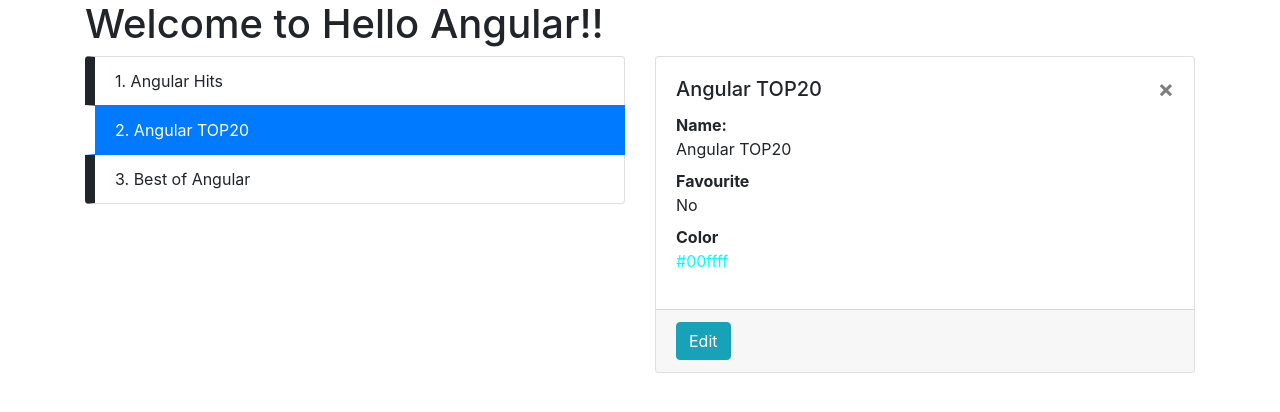
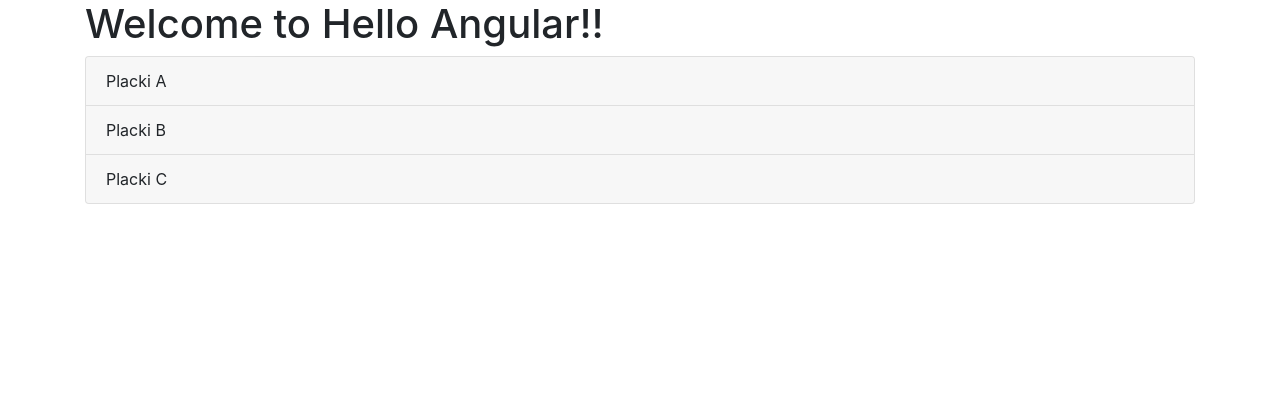
Before and after one commit to pawel13/angular-spotify3, an Angular app: page / in a window 1280 px wide. Shown: the top 412 px of the page. Built offline with nearby package versions, Linux system fonts and the light colour scheme.

Commit message:
tabs accordion

```diff
--- a/src/app/app.component.html
+++ b/src/app/app.component.html
@@ -6,7 +6,27 @@
         Welcome to {{ title }}!
       </h1>
 
-      <app-playlists-view></app-playlists-view>
+
+      <app-tabs>
+
+        <app-tab title="Placki A">
+          Placki A
+        </app-tab>
+
+        <app-tab title="Placki B">
+          Placki B
+        </app-tab>
+
+        <app-tab title="Placki C">
+          Placki C
+        </app-tab>
+
+      </app-tabs>
+
+
+
+
+      <!-- <app-playlists-view></app-playlists-view> -->
 
 
     </div>
--- a/src/app/shared/shared.module.ts
+++ b/src/app/shared/shared.module.ts
@@ -3,12 +3,14 @@
 import { HighlightDirective } from './highlight.directive';
 import { UnlessDirective } from './unless.directive';
 import { CardComponent } from './card/card.component';
+import { TabsComponent } from './tabs/tabs.component';
+import { TabComponent } from './tab/tab.component';
 
 @NgModule({
-  declarations: [HighlightDirective, UnlessDirective, CardComponent],
+  declarations: [HighlightDirective, UnlessDirective, CardComponent, TabsComponent, TabComponent],
   imports: [
     CommonModule
   ],
-  exports: [HighlightDirective, UnlessDirective, CardComponent]
+  exports: [HighlightDirective, UnlessDirective, CardComponent, TabsComponent, TabComponent]
 })
 export class SharedModule { }
--- /dev/null
+++ b/src/app/shared/tab/tab.component.html
@@ -0,0 +1,5 @@
+  <div class="card-header" (click)="toggle()">{{title}}</div>
+
+  <div class="card-body" *ngIf="open">
+    <ng-content></ng-content>
+  </div>
--- /dev/null
+++ b/src/app/shared/tab/tab.component.scss
@@ -0,0 +1,3 @@
+// :host{
+//   @extend .card;
+// }
--- /dev/null
+++ b/src/app/shared/tab/tab.component.ts
@@ -0,0 +1,27 @@
+import { Component, OnInit, Input, HostBinding } from '@angular/core';
+
+@Component({
+  selector: 'app-tab',
+  templateUrl: './tab.component.html',
+  styleUrls: ['./tab.component.scss']
+})
+export class TabComponent implements OnInit {
+
+  @Input()
+  title:string
+
+  @HostBinding('class.card')
+  cokolwiek = true
+
+  open = false
+
+  toggle(){
+    this.open = !this.open
+  }
+
+  constructor() { }
+
+  ngOnInit() {
+  }
+
+}
--- /dev/null
+++ b/src/app/shared/tabs/tabs.component.html
@@ -0,0 +1,5 @@
+<div class="accordion">
+
+  <ng-content></ng-content>
+
+</div>
--- /dev/null
+++ b/src/app/shared/tabs/tabs.component.ts
@@ -0,0 +1,15 @@
+import { Component, OnInit } from '@angular/core';
+
+@Component({
+  selector: 'app-tabs',
+  templateUrl: './tabs.component.html',
+  styleUrls: ['./tabs.component.scss']
+})
+export class TabsComponent implements OnInit {
+
+  constructor() { }
+
+  ngOnInit() {
+  }
+
+}
```
Also changed, not shown: src/app/shared/tabs/tabs.component.scss (added), 2 other files (tests, documents, lock files or other folders).
